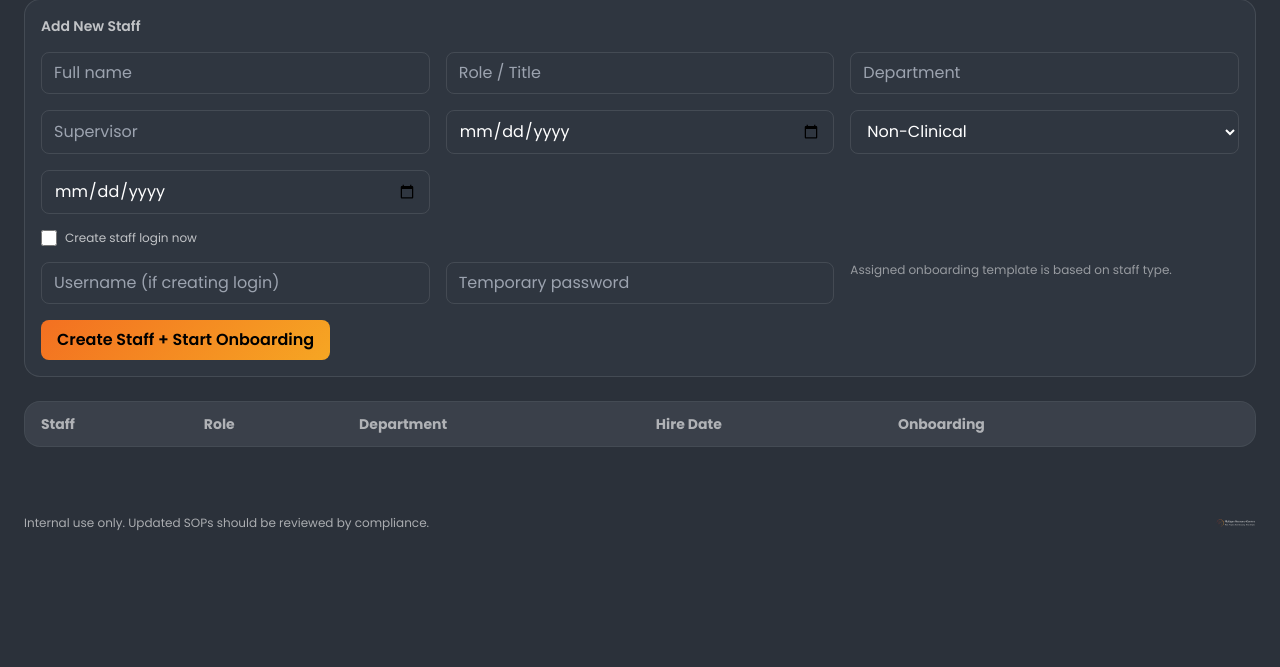
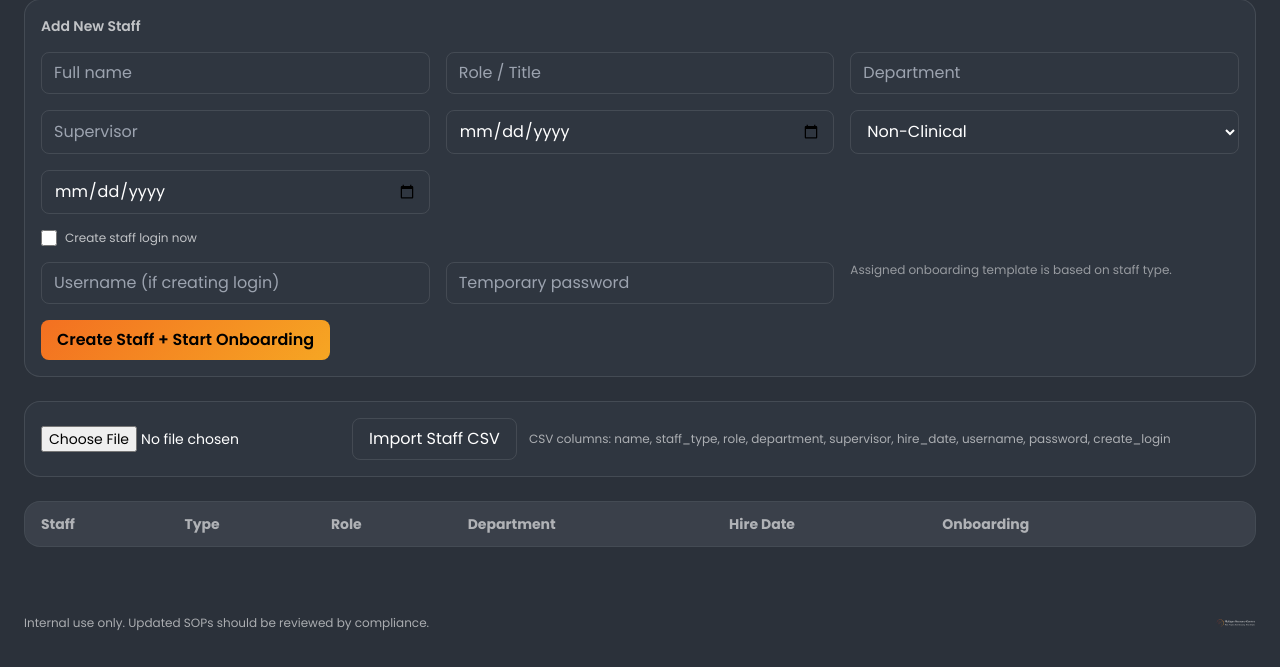
Before and after one commit to MaxMRC-CT/mrc-sop-app, a FastAPI app: page /hr in a window 1280 px wide. Shown: the part 202-869 px from the top of the page. Before the commit the page ends 733 px from the top, so only its background shows below. Run offline with FastAPI, Linux system fonts and the light colour scheme; the visitor is signed in with stand-in values (Sample User, id 1); data comes from the database, SQL or seed files in the repository; data that the repository does not hold is empty; some libraries are stand-ins or nearby versions.

Commit message:
Add HR staff import and training auto-assign

```diff
--- a/app/main.py
+++ b/app/main.py
@@ -67,6 +67,12 @@ def _client_info(request: Request) -> tuple[Optional[str], Optional[str]]:
     ip = request.client.host if request.client else None
     agent = request.headers.get("user-agent")
     return ip, agent
+
+
+
+
+def _is_hr(user) -> bool:
+    return user and user.role in ("admin", "hr_manager")
 
 
 def _template(name: str, request: Request, context: dict) -> HTMLResponse:
@@ -804,16 +810,92 @@ def export_sops(request: Request):
 
 
 
+
+
+@app.post("/hr/staff/import")
+def hr_staff_import(request: Request, file: UploadFile = File(...)):
+    user = get_current_user(request)
+    if not _is_hr(user):
+        return _redirect_login()
+
+    content = file.file.read().decode("utf-8", errors="ignore")
+    reader = csv.DictReader(io.StringIO(content))
+
+    conn = get_connection()
+    cur = conn.cursor()
+    count = 0
+    for row in reader:
+        name = (row.get("name") or row.get("Name") or "").strip()
+        if not name:
+            continue
+        staff_type = (row.get("staff_type") or row.get("type") or "non_clinical").strip()
+        role = (row.get("role") or "").strip()
+        department = (row.get("department") or "").strip()
+        supervisor = (row.get("supervisor") or "").strip()
+        hire_date = (row.get("hire_date") or "").strip()
+        username = (row.get("username") or "").strip()
+        password = (row.get("password") or "").strip()
+        create_login = (row.get("create_login") or "").strip().lower() in ("1", "true", "yes", "y")
+
+        normalized = name.lower()
+        cur.execute(
+            "INSERT OR IGNORE INTO staff (name, normalized_name, staff_type, role, department, supervisor, hire_date) VALUES (?, ?, ?, ?, ?, ?, ?)",
+            (name, normalized, staff_type, role or None, department or None, supervisor or None, hire_date or None),
+        )
+        staff_id = cur.execute("SELECT id FROM staff WHERE normalized_name = ?", (normalized,)).fetchone()[0]
+
+        # Assign onboarding template
+        template_title = "Clinical Staff Onboarding (Counselors/Clinicians)" if staff_type == "clinical" else "Residential Staff Onboarding (ASAM 3.1)"
+        template = cur.execute("SELECT id FROM onboarding_templates WHERE title = ?", (template_title,)).fetchone()
+        if template:
+            cur.execute(
+                "INSERT INTO onboarding_assignments (staff_id, template_id) VALUES (?, ?)",
+                (staff_id, template["id"]),
+            )
+            assignment_id = cur.lastrowid
+            steps = cur.execute("SELECT id FROM onboarding_steps WHERE template_id = ?", (template["id"],)).fetchall()
+            for s in steps:
+                cur.execute(
+                    "INSERT INTO onboarding_progress (assignment_id, step_id, completed) VALUES (?, ?, 0)",
+                    (assignment_id, s["id"]),
+                )
+
+        # Assign training modules
+        modules = cur.execute("SELECT id, title FROM training_modules WHERE active = 1").fetchall()
+        for m in modules:
+            title = (m["title"] or "").lower()
+            if staff_type == "non_clinical":
+                if any(k in title for k in ["medication", "treatment", "clinical", "admissions", "assessment"]):
+                    continue
+            cur.execute(
+                "INSERT INTO training_assignments (module_id, staff_id) VALUES (?, ?)",
+                (m["id"], staff_id),
+            )
+
+        # Optional login
+        if create_login and username and password:
+            cur.execute(
+                "INSERT INTO users (username, password_hash, role, staff_id, must_reset_password) VALUES (?, ?, 'staff', ?, 1)",
+                (username, create_password_hash(password), staff_id),
+            )
+        count += 1
+
+    conn.commit()
+    conn.close()
+
+    _log_action(user.id, "import", "staff", None, f"count={count}")
+
+    return RedirectResponse(url="/hr", status_code=303)
 @app.get("/hr")
 def hr_home(request: Request):
     user = get_current_user(request)
-    if not user or user.role not in ("admin", "training_lead"):
+    if not _is_hr(user):
         return _redirect_login()
 
     conn = get_connection()
     cur = conn.cursor()
     staff = cur.execute(
-        "SELECT id, name, role, department, hire_date FROM staff WHERE active = 1 ORDER BY name"
+        "SELECT id, name, staff_type, role, department, hire_date FROM staff WHERE active = 1 ORDER BY name"
     ).fetchall()
 
     templates = cur.execute(
@@ -877,7 +959,7 @@ def hr_staff_new(
     password: str = Form(""),
 ):
     user = get_current_user(request)
-    if not user or user.role not in ("admin", "training_lead"):
+    if not _is_hr(user):
         return _redirect_login()
 
     conn = get_connection()
@@ -886,8 +968,8 @@ def hr_staff_new(
     cleaned = name.strip()
     normalized = cleaned.lower()
     cur.execute(
-        "INSERT OR IGNORE INTO staff (name, normalized_name, role, department, supervisor, hire_date) VALUES (?, ?, ?, ?, ?, ?)",
-        (cleaned, normalized, role.strip() or None, department.strip() or None, supervisor.strip() or None, hire_date or None),
+        "INSERT OR IGNORE INTO staff (name, normalized_name, staff_type, role, department, supervisor, hire_date) VALUES (?, ?, ?, ?, ?, ?, ?)",
+        (cleaned, normalized, staff_type, role.strip() or None, department.strip() or None, supervisor.strip() or None, hire_date or None),
     )
     staff_id = cur.execute(
         "SELECT id FROM staff WHERE normalized_name = ?",
@@ -917,6 +999,19 @@ def hr_staff_new(
                 (assignment_id, s["id"]),
             )
 
+
+
+    # Auto-assign training modules based on staff type
+    modules = cur.execute("SELECT id, title FROM training_modules WHERE active = 1").fetchall()
+    for m in modules:
+        title = (m["title"] or "").lower()
+        if staff_type == "non_clinical":
+            if any(k in title for k in ["medication", "treatment", "clinical", "admissions", "assessment"]):
+                continue
+        cur.execute(
+            "INSERT INTO training_assignments (module_id, staff_id) VALUES (?, ?)",
+            (m["id"], staff_id),
+        )
     # Optional: create login for new staff
     if create_login and username.strip() and password.strip():
         cur.execute(
@@ -935,7 +1030,7 @@ def hr_staff_new(
 @app.get("/hr/staff/{staff_id}")
 def hr_staff_edit(request: Request, staff_id: int):
     user = get_current_user(request)
-    if not user or user.role not in ("admin", "training_lead"):
+    if not _is_hr(user):
         return _redirect_login()
 
     conn = get_connection()
@@ -954,13 +1049,14 @@ def hr_staff_update(
     request: Request,
     staff_id: int,
     name: str = Form(...),
+    staff_type: str = Form(""),
     role: str = Form(""),
     department: str = Form(""),
     supervisor: str = Form(""),
     hire_date: str = Form(""),
 ):
     user = get_current_user(request)
-    if not user or user.role not in ("admin", "training_lead"):
+    if not _is_hr(user):
         return _redirect_login()
 
     conn = get_connection()
@@ -968,10 +1064,10 @@ def hr_staff_update(
     cur.execute(
         """
         UPDATE staff
-        SET name = ?, role = ?, department = ?, supervisor = ?, hire_date = ?
+        SET name = ?, staff_type = ?, role = ?, department = ?, supervisor = ?, hire_date = ?
         WHERE id = ?
         """,
-        (name.strip(), role.strip() or None, department.strip() or None, supervisor.strip() or None, hire_date or None, staff_id),
+        (name.strip(), staff_type or None, role.strip() or None, department.strip() or None, supervisor.strip() or None, hire_date or None, staff_id),
     )
     conn.commit()
     conn.close()
@@ -986,7 +1082,7 @@ def hr_staff_update(
 @app.post("/hr/templates/seed")
 def hr_templates_seed(request: Request):
     user = get_current_user(request)
-    if not user or user.role not in ("admin", "training_lead"):
+    if not _is_hr(user):
         return _redirect_login()
 
     conn = get_connection()
@@ -1055,7 +1151,7 @@ def hr_templates_seed(request: Request):
 @app.get("/hr/templates")
 def hr_templates(request: Request):
     user = get_current_user(request)
-    if not user or user.role not in ("admin", "training_lead"):
+    if not _is_hr(user):
         return _redirect_login()
 
     conn = get_connection()
@@ -1078,7 +1174,7 @@ def hr_templates(request: Request):
 @app.post("/hr/templates/new")
 def hr_templates_new(request: Request, title: str = Form(...), description: str = Form("")):
     user = get_current_user(request)
-    if not user or user.role not in ("admin", "training_lead"):
+    if not _is_hr(user):
         return _redirect_login()
 
     conn = get_connection()
@@ -1098,7 +1194,7 @@ def hr_templates_new(request: Request, title: str = Form(...), description: str
 @app.get("/hr/templates/{template_id}")
 def hr_template_edit(request: Request, template_id: int):
     user = get_current_user(request)
-    if not user or user.role not in ("admin", "training_lead"):
+    if not _is_hr(user):
         return _redirect_login()
 
     conn = get_connection()
@@ -1119,7 +1215,7 @@ def hr_template_edit(request: Request, template_id: int):
 @app.post("/hr/templates/{template_id}")
 def hr_template_update(request: Request, template_id: int, title: str = Form(...), description: str = Form("")):
     user = get_current_user(request)
-    if not user or user.role not in ("admin", "training_lead"):
+    if not _is_hr(user):
         return _redirect_login()
 
     conn = get_connection()
@@ -1139,7 +1235,7 @@ def hr_template_update(request: Request, template_id: int, title: str = Form(...
 @app.post("/hr/templates/{template_id}/steps")
 def hr_template_steps(request: Request, template_id: int, step_text: str = Form(...)):
     user = get_current_user(request)
-    if not user or user.role not in ("admin", "training_lead"):
+    if not _is_hr(user):
         return _redirect_login()
 
     conn = get_connection()
@@ -1163,7 +1259,7 @@ def hr_template_steps(request: Request, template_id: int, step_text: str = Form(
 @app.get("/hr/staff/{staff_id}/onboarding")
 def hr_onboarding(request: Request, staff_id: int):
     user = get_current_user(request)
-    if not user or user.role not in ("admin", "training_lead"):
+    if not _is_hr(user):
         return _redirect_login()
 
     conn = get_connection()
@@ -1215,7 +1311,7 @@ def hr_onboarding(request: Request, staff_id: int):
 @app.post("/hr/staff/{staff_id}/assign")
 def hr_onboarding_assign(request: Request, staff_id: int, template_id: int = Form(...), due_date: str = Form("")):
     user = get_current_user(request)
-    if not user or user.role not in ("admin", "training_lead"):
+    if not _is_hr(user):
         return _redirect_login()
 
     conn = get_connection()
@@ -1245,7 +1341,7 @@ def hr_onboarding_assign(request: Request, staff_id: int, template_id: int = For
 @app.post("/hr/assignment/{assignment_id}/update")
 async def hr_onboarding_update(request: Request, assignment_id: int):
     user = get_current_user(request)
-    if not user or user.role not in ("admin", "training_lead"):
+    if not _is_hr(user):
         return _redirect_login()
 
     conn = get_connection()
@@ -1283,9 +1379,12 @@ def learning_home(request: Request):
         SELECT training_modules.id AS module_id, training_modules.title, sops.category, training_modules.passing_score
         FROM training_modules
         JOIN sops ON sops.id = training_modules.sop_id
+        LEFT JOIN training_assignments ON training_assignments.module_id = training_modules.id
         WHERE training_modules.active = 1
+        AND (training_assignments.staff_id IS NULL OR training_assignments.staff_id = ?)
         ORDER BY training_modules.title
-        """
+        """,
+        (user.staff_id,)
     ).fetchall()
     conn.close()
 
@@ -1386,7 +1485,7 @@ def learning_module_submit(request: Request, module_id: int, answer: str = Form(
 @app.get("/learning/reports")
 def learning_reports(request: Request):
     user = get_current_user(request)
-    if not user or user.role not in ("admin", "training_lead"):
+    if not _is_hr(user):
         return _redirect_login()
 
     conn = get_connection()
@@ -1469,7 +1568,7 @@ def learning_certificate(request: Request, module_id: int):
 @app.get("/learning/admin")
 def learning_admin(request: Request):
     user = get_current_user(request)
-    if not user or user.role not in ("admin", "training_lead"):
+    if not _is_hr(user):
         return _redirect_login()
 
     conn = get_connection()
@@ -1490,7 +1589,7 @@ def learning_admin(request: Request):
 @app.post("/learning/admin/seed")
 def learning_admin_seed(request: Request):
     user = get_current_user(request)
-    if not user or user.role not in ("admin", "training_lead"):
+    if not _is_hr(user):
         return _redirect_login()
 
     created = seed_modules()
@@ -1501,7 +1600,7 @@ def learning_admin_seed(request: Request):
 @app.get("/learning/admin/module/{module_id}")
 def learning_admin_edit(request: Request, module_id: int):
     user = get_current_user(request)
-    if not user or user.role not in ("admin", "training_lead"):
+    if not _is_hr(user):
         return _redirect_login()
 
     conn = get_connection()
@@ -1534,7 +1633,7 @@ def learning_admin_update(
     correct_option: str = Form(...),
 ):
     user = get_current_user(request)
-    if not user or user.role not in ("admin", "training_lead"):
+    if not _is_hr(user):
         return _redirect_login()
 
     conn = get_connection()
--- a/templates/hr.html
+++ b/templates/hr.html
@@ -33,11 +33,18 @@
     <button class="mrc-gradient text-black rounded-lg px-4 py-2 font-semibold w-fit md:col-span-3">Create Staff + Start Onboarding</button>
   </form>
 
+  <form method="post" action="/hr/staff/import" enctype="multipart/form-data" class="bg-[#2f3640] border border-white/10 rounded-2xl p-4 flex flex-col md:flex-row gap-3 md:items-center">
+    <input type="file" name="file" accept=".csv" required class="text-sm" />
+    <button class="border border-white/10 rounded-lg px-4 py-2 hover:bg-white/5 w-fit">Import Staff CSV</button>
+    <div class="text-xs text-white/60">CSV columns: name, staff_type, role, department, supervisor, hire_date, username, password, create_login</div>
+  </form>
+
   <div class="bg-[#2f3640] border border-white/10 rounded-2xl overflow-hidden">
     <table class="w-full text-sm">
       <thead class="bg-white/5 text-white/60">
         <tr>
           <th class="text-left px-4 py-3">Staff</th>
+          <th class="text-left px-4 py-3">Type</th>
           <th class="text-left px-4 py-3">Role</th>
           <th class="text-left px-4 py-3">Department</th>
           <th class="text-left px-4 py-3">Hire Date</th>
@@ -49,6 +56,7 @@
         {% for s in staff %}
         <tr class="border-t border-white/10">
           <td class="px-4 py-3">{{ s.name }}</td>
+          <td class="px-4 py-3">{{ s.staff_type or '-' }}</td>
           <td class="px-4 py-3">{{ s.role or '-' }}</td>
           <td class="px-4 py-3">{{ s.department or '-' }}</td>
           <td class="px-4 py-3">{{ s.hire_date or '-' }}</td>
```
Also changed, not shown: app/db.py (+16 -1 lines), templates/hr_staff_edit.html (+7 -0 lines).
